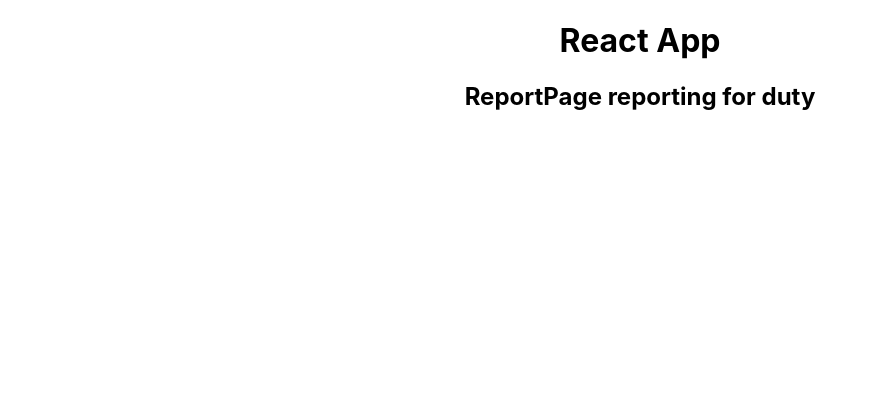
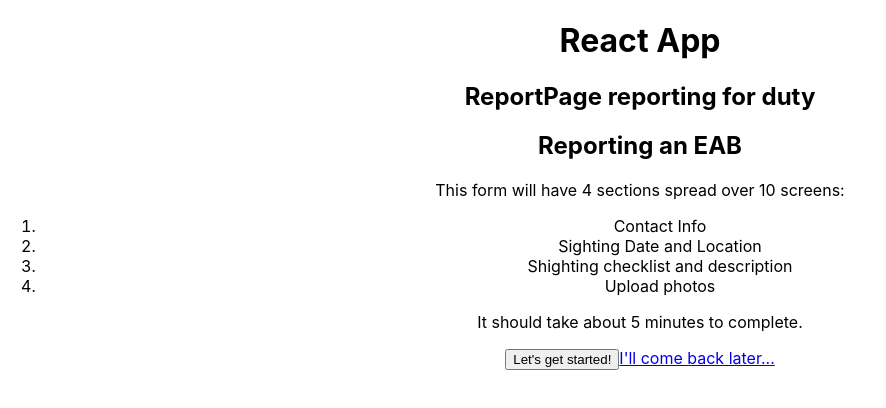
Before and after one commit to christian-johnson-dev/EAB-Watch, a React (Create React App) app in the folder client/: page /report in a window 1280 px wide. Shown: the top 408 px of the page, without its empty margins (0-886 px from the left). Built offline with nearby package versions, Linux system fonts and the light colour scheme.

Commit message:
Updated page to include multistep form

```diff
--- a/client/src/components/Pages/ReportPage.js
+++ b/client/src/components/Pages/ReportPage.js
@@ -1,11 +1,12 @@
 import React from "react";
+import MultiStepForm from "../Form/MultiStepForm";
 
 const ReportPage = () => {
   // Component Logic
   return (
     <div>
       <h2>ReportPage reporting for duty</h2>
-      {/* Component Content */}
+      <MultiStepForm />
     </div>
   );
 };
```
